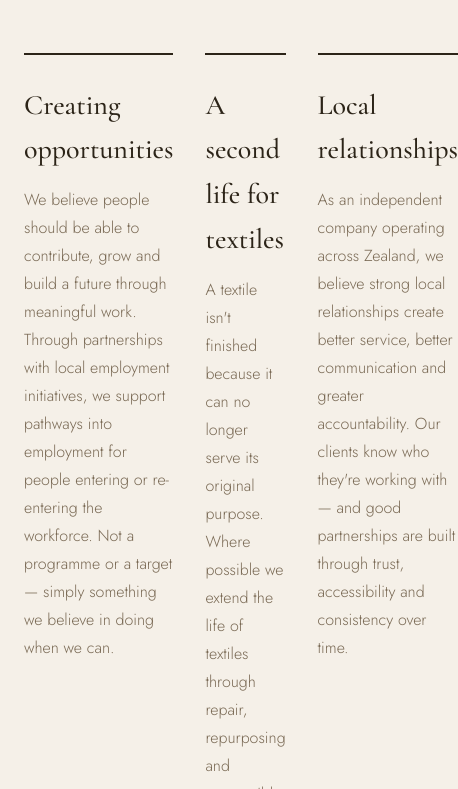
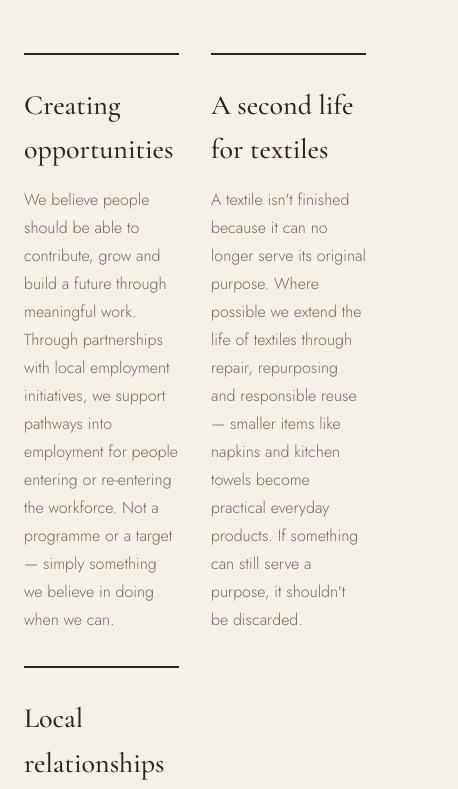
Before and after one commit to Controols/WorkGroup, a plain HTML site: page linen-works/about.html in a window 390 px wide. Shown: the part 3038-3827 px from the top of the page, 458 px wide, since content can reach past the window. Drawn offline with nearby package versions, Linux system fonts and the light colour scheme.

Commit message:
Fix mobile horizontal overflow on the Linen Works about page
The ESG values grid carried an inline grid-template-columns:repeat(3,1fr).
Inline styles outrank stylesheet rules, so the max-width:880px media query
that collapses .values-grid to two columns never applied to it. On a 375px
viewport the grid stayed 3-up (149/80/140px), text broke one word per line
and the third column ran 83px off-screen, forcing horizontal scroll.

Moved the 3-column rule into a .values-grid-3 class declared before the
media query, so the mobile rule wins on source order without needing
!important. Verified in Chrome at 375/390/768/900/1280px: no overflow below
880px, and the grid still renders 3-up on desktop.

Co-Authored-By: Claude Opus 5 (1M context) <noreply@anthropic.com>

```diff
--- a/linen-works/about.html
+++ b/linen-works/about.html
@@ -44,6 +44,7 @@ nav a:hover{color:var(--brown)}
 .values > .eyebrow{margin-bottom:14px}
 .values > h2{font-family:var(--serif);font-size:clamp(30px,3.8vw,46px);font-weight:500;max-width:560px;margin-bottom:56px;line-height:1.1}
 .values-grid{display:grid;grid-template-columns:repeat(4,1fr);gap:40px}
+.values-grid-3{grid-template-columns:repeat(3,1fr)}
 .val{border-top:2px solid var(--charcoal);padding-top:28px}
 .val h3{font-family:var(--serif);font-size:28px;font-weight:500;margin-bottom:14px}
 .val p{color:var(--brown);font-size:16px;line-height:1.75}
@@ -129,7 +130,7 @@ footer{background:var(--charcoal);color:var(--ivory);padding:72px 56px 36px}
   <div class="eyebrow">Doing things properly</div>
   <h2>Responsibility starts with everyday decisions.</h2>
   <p style="color:var(--brown);font-size:17px;line-height:1.8;max-width:680px;margin:-32px 0 56px">We believe responsibility isn't something reserved for annual reports. It's reflected in everyday decisions — how people are treated, how resources are used, how commitments are honoured, and how a business chooses to operate when nobody is watching.</p>
-  <div class="values-grid" style="grid-template-columns:repeat(3,1fr)">
+  <div class="values-grid values-grid-3">
     <div class="val">
       <h3>Creating opportunities</h3>
       <p>We believe people should be able to contribute, grow and build a future through meaningful work. Through partnerships with local employment initiatives, we support pathways into employment for people entering or re-entering the workforce. Not a programme or a target — simply something we believe in doing when we can.</p>
```
